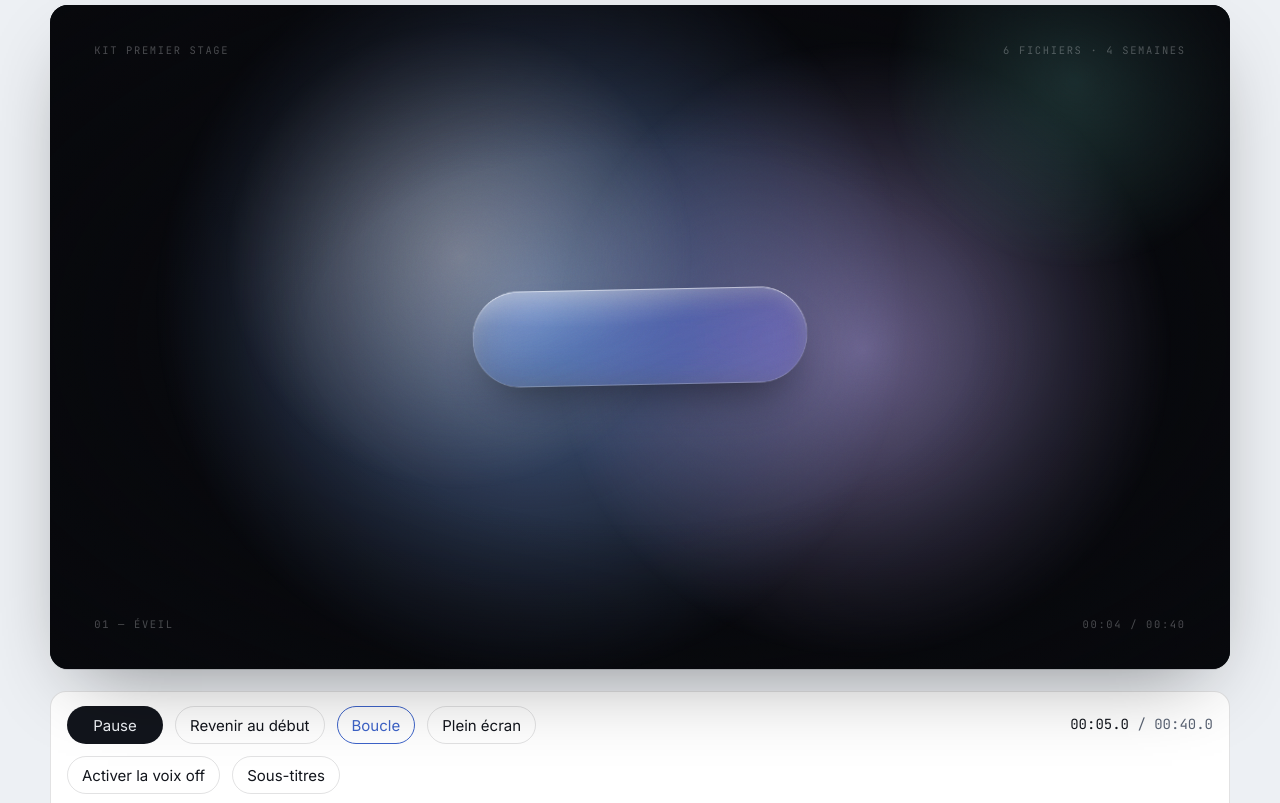
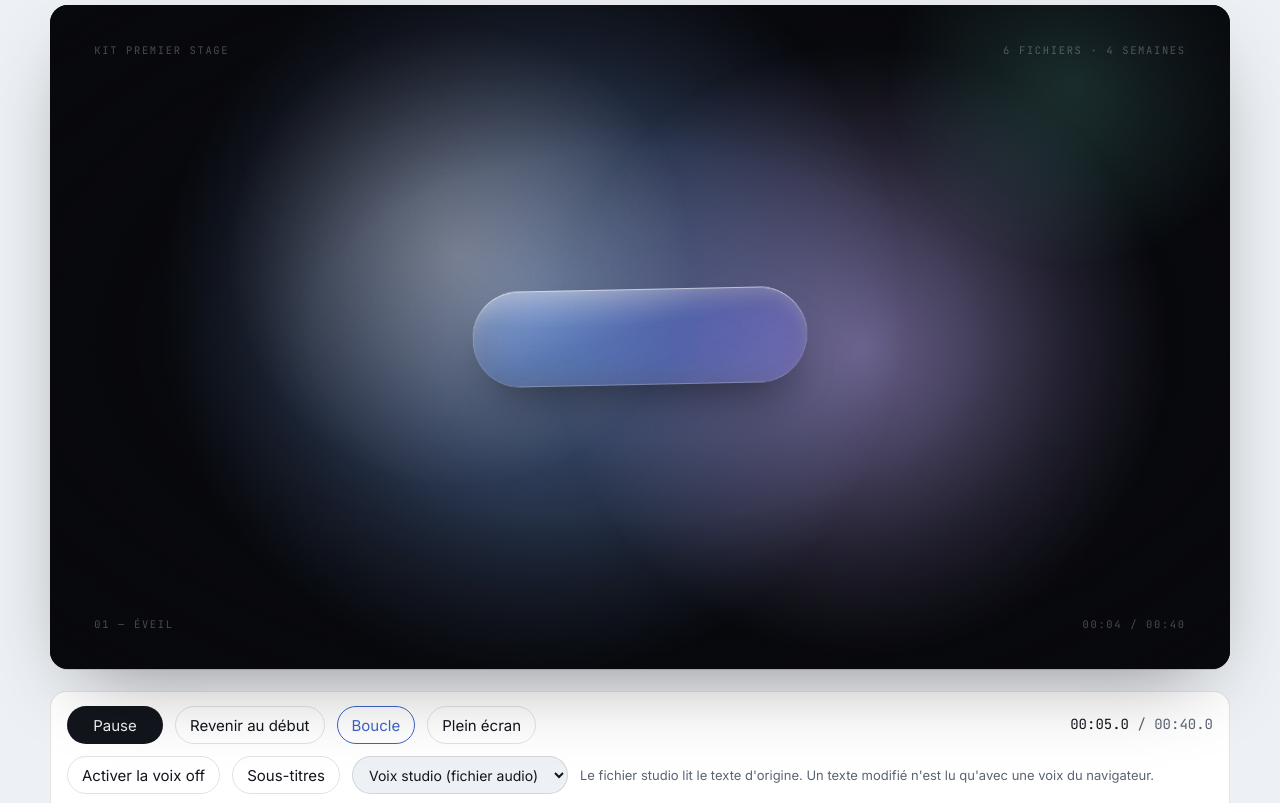
Before and after one commit to nathanfbrr/kitdestage-, a plain HTML site: page motion/kit-premier-stage-40s.html in a window 1280 px wide. Shown: the part 134-937 px from the top of the page. Drawn offline with Linux system fonts and the light colour scheme; animation ran at ten frames a second.

Commit message:
Ajoute la voix off studio (WAV et MP3) synchronisée à la vidéo du Kit Premier Stage
Co-Authored-By: Claude Opus 5.5 <noreply@anthropic.com>
Claude-Session: https://claude.ai/code/session_01LLLnLcuwXW52b8Dm1oK1rx

```diff
--- a/motion/kit-premier-stage-40s.html
+++ b/motion/kit-premier-stage-40s.html
@@ -195,6 +195,7 @@ input,textarea{font:inherit;font-size:15px;text-transform:none;letter-spacing:0;
       <div class="hud" id="hudBL"></div>
       <div class="hud" id="hudBR">00:00</div>
       <div id="subs"></div>
+      <audio id="vAudio" src="voix-off.mp3" preload="auto"></audio>
       <div class="grain"></div>
     </div>
   </div>
@@ -248,7 +249,7 @@ input,textarea{font:inherit;font-size:15px;text-transform:none;letter-spacing:0;
         <label class="full">04 · Méthode (00:25)<textarea id="f_v3" name="v3" rows="2"></textarea></label>
         <label class="full">05 · Signature (00:32)<textarea id="f_v4" name="v4" rows="2"></textarea></label>
       </form>
-      <p class="note">Les textes viennent de vos fichiers du kit. Vos modifications restent dans ce navigateur. Pour exporter en vidéo, passez en plein écran et enregistrez l'écran avec le son pendant 40 secondes. La voix dépend des voix françaises installées sur l'appareil.</p>
+      <p class="note">Les textes viennent de vos fichiers du kit. Vos modifications restent dans ce navigateur. Pour exporter en vidéo, passez en plein écran et enregistrez l'écran avec le son pendant 40 secondes. La voix studio est un fichier audio de 40 secondes calé sur l'animation.</p>
     </section>
   </div>
 </div>
@@ -479,40 +480,48 @@ input,textarea{font:inherit;font-size:15px;text-transform:none;letter-spacing:0;
   // ---------- voice-over ----------
   const CUES = [0.5, 7.6, 15.6, 25.4, 32.8];
   const synth = window.speechSynthesis;
-  let voOn = false, subsOn = false, lastCue = -1, voice = null;
+  const audio = $("vAudio");
+  let voOn = false, subsOn = false, lastCue = -1, voice = null, mode = "studio";
   const voBtn=$("vo"), stBtn=$("st"), voiceSel=$("voice"), voMsg=$("voMsg"), subs=$("subs");
   const cueAt = tt => { let c=-1; CUES.forEach((s,i)=>{ if(tt>=s) c=i; }); return c; };
   const say = i => {
-    if(!voOn || !synth) return;
+    if(!voOn || mode!=="synth" || !synth) return;
     try{ synth.cancel(); const u=new SpeechSynthesisUtterance(txt["v"+i]||""); u.lang="fr-FR"; if(voice){u.voice=voice; u.lang=voice.lang;} u.rate=1.02; synth.speak(u); }catch(e){}
   };
-  const hush = () => { try{ synth && synth.cancel(); }catch(e){} };
+  const hush = () => { try{ synth && synth.cancel(); }catch(e){} try{ audio.pause(); }catch(e){} };
   const resync = () => { hush(); const c=cueAt(t); lastCue = (c>=0 && t-CUES[c]<1.2) ? c-1 : c; };
+  let synthList = [];
   function loadVoices(){
-    if(!synth){ voiceSel.hidden=true; voBtn.disabled=true; voMsg.textContent="La synthèse vocale n'est pas disponible dans ce navigateur."; return; }
-    const all = synth.getVoices(); const fr = all.filter(v=>/^fr/i.test(v.lang));
-    const list = fr.length ? fr : all;
+    const all = synth ? synth.getVoices() : []; const fr = all.filter(v=>/^fr/i.test(v.lang));
     const score = v => (/natural|neural|online|premium|enhanced/i.test(v.name)?4:0) + (/google|microsoft|amélie|amelie|thomas|audrey|marie|denise|henri/i.test(v.name)?2:0) + (/fr-FR/i.test(v.lang)?1:0);
-    list.sort((a,b)=>score(b)-score(a));
-    const prev = voice && voice.name;
-    voiceSel.innerHTML="";
-    list.forEach((v,i)=>{ const o=document.createElement("option"); o.value=i; o.textContent=`${v.name} (${v.lang})`; voiceSel.appendChild(o); });
-    const keep = list.findIndex(v=>v.name===prev);
-    voice = list[keep>=0?keep:0] || null; voiceSel.value = String(keep>=0?keep:0);
-    voiceSel._list = list; voiceSel.hidden = !list.length;
-    voMsg.textContent = !all.length ? "" : (fr.length ? "" : "Aucune voix française sur cet appareil : la lecture utilisera une autre voix.");
+    synthList = fr.sort((a,b)=>score(b)-score(a));
+    const cur = voiceSel.value || "studio";
+    voiceSel.innerHTML = "";
+    const o0=document.createElement("option"); o0.value="studio"; o0.textContent="Voix studio (fichier audio)"; voiceSel.appendChild(o0);
+    synthList.forEach((v,i)=>{ const o=document.createElement("option"); o.value=String(i); o.textContent=`Navigateur : ${v.name}`; voiceSel.appendChild(o); });
+    voiceSel.value = [...voiceSel.options].some(o=>o.value===cur) ? cur : "studio";
+    applyMode();
   }
-  if(synth){ loadVoices(); synth.addEventListener?.("voiceschanged", loadVoices); }
-  else loadVoices();
-  voiceSel.addEventListener("change",()=>{ voice = voiceSel._list?.[+voiceSel.value] || null; });
+  function applyMode(){
+    mode = voiceSel.value==="studio" ? "studio" : "synth";
+    voice = mode==="synth" ? synthList[+voiceSel.value] : null;
+    voMsg.textContent = mode==="studio" ? "Le fichier studio lit le texte d'origine. Un texte modifié n'est lu qu'avec une voix du navigateur." : "";
+    hush(); resync();
+  }
+  loadVoices(); if(synth && synth.addEventListener) synth.addEventListener("voiceschanged", loadVoices);
+  voiceSel.addEventListener("change", applyMode);
   voBtn.addEventListener("click",()=>{
     voOn=!voOn; voBtn.setAttribute("aria-pressed",String(voOn)); voBtn.textContent = voOn ? "Voix off activée" : "Activer la voix off";
-    hush(); if(voOn){ t=0; lastCue=-1; playing=true; } frame();
+    hush(); if(voOn){ t=0; lastCue=-1; playing=true; if(mode==="studio"){ try{ audio.currentTime=0; audio.play().catch(()=>{}); }catch(e){} } } frame();
   });
   stBtn.addEventListener("click",()=>{ subsOn=!subsOn; stBtn.setAttribute("aria-pressed",String(subsOn)); frame(); });
   function voiceFrame(){
     const c=cueAt(t);
     if(playing && c!==lastCue){ lastCue=c; if(c>=0 && t-CUES[c]<1.2) say(c); }
+    if(voOn && mode==="studio" && playing && t<DUR){
+      if(audio.paused){ try{ audio.currentTime=t; audio.play().catch(()=>{}); }catch(e){} }
+      else if(Math.abs(audio.currentTime-t)>.25){ audio.currentTime=t; }
+    } else if(!audio.paused) audio.pause();
     let o=0;
     if(subsOn && c>=0){
       const line = txt["v"+c]||"", end = Math.min(CUES[c]+.8+line.split(/\s+/).length/2.5, CUES[c+1]??DUR);
```
Also changed, not shown: 2 other files.
